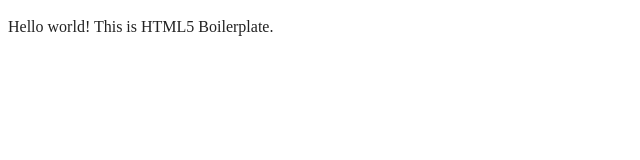
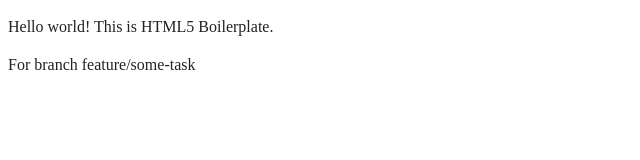
Before and after one commit to ihtisham-ats/git-tutorial-project, a website built with webpack: page index.html in a window 1280 px wide. Shown: the whole page, without its empty margins (0-640 px from the left). Built offline with nearby package versions, Linux system fonts and the light colour scheme.

Commit message:
New update

```diff
--- a/index.html
+++ b/index.html
@@ -26,6 +26,7 @@
 
   <!-- Add your site or application content here -->
   <p>Hello world! This is HTML5 Boilerplate.</p>
+  <p> For branch feature/some-task </p>
   <script src="js/app.js"></script>
 
 </body>
```
